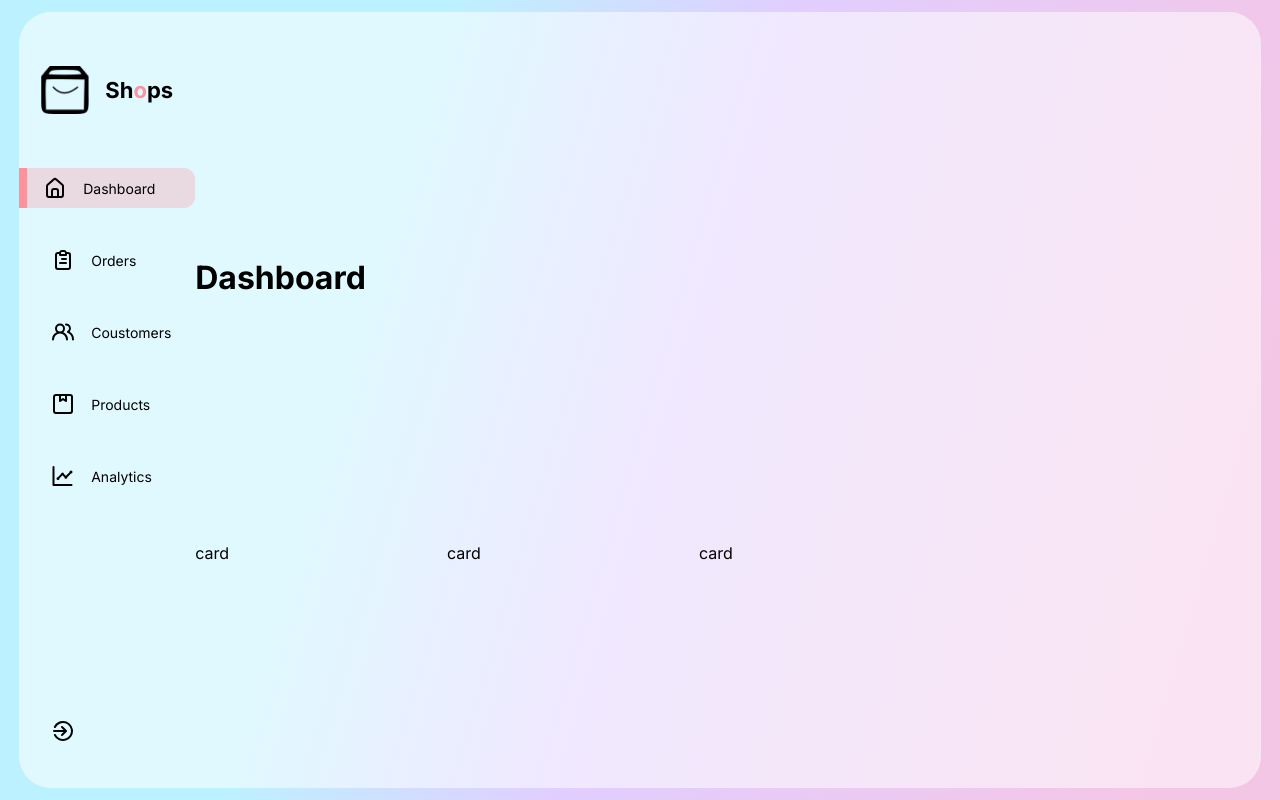
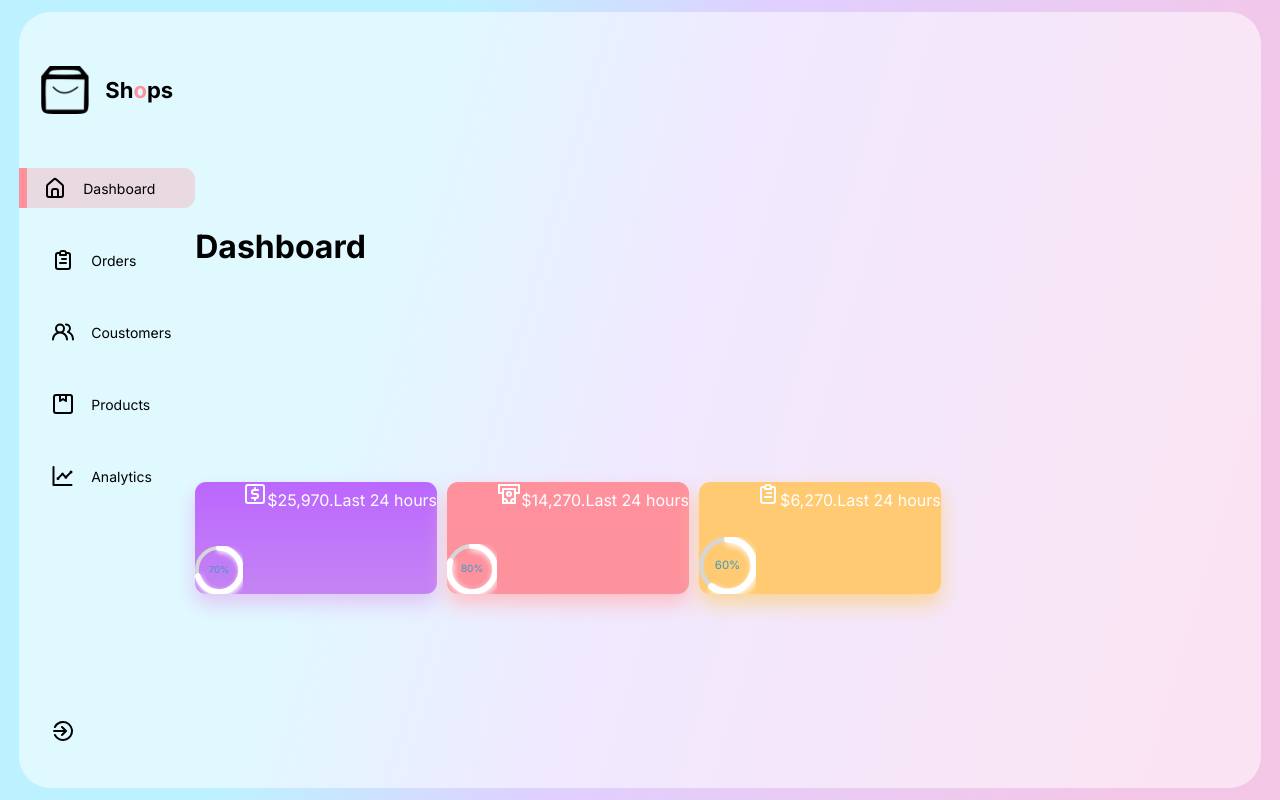
Before and after one commit to Indula-Perera/React-Admin-Dashboard, a React (Create React App) app: page / in a window 1280 px wide. Built offline with nearby package versions, Linux system fonts and the light colour scheme.

Commit message:
setup Progressbar

```diff
--- a/src/Data/Data.js
+++ b/src/Data/Data.js
@@ -47,7 +47,7 @@ export const CardData =[
         color:{backGround:"linear-gradient(180deg,#bb67ff 0%, #c484f3 100%)",
         boxShadow: "0px 10px 20px 0px #e0c6f5",
     },
-    barValue:70,
+    barValue:70 ,
     value:"25,970.",
     png:UilUsdSquare,
     series:[
--- a/src/components/Card/Card.css
+++ b/src/components/Card/Card.css
@@ -0,0 +1,28 @@
+.CompactCard{
+    display: flex;
+    flex: 1;
+    height: 7rem!important;
+    border-radius: 0.7rem;
+    color: white;
+    position: relative;
+    cursor: pointer;
+}
+
+.CompactCard:hover{
+    box-shadow: none;
+}
+
+
+.radialBar{
+    flex: 1;
+    display: flex;
+    flex-direction: column;
+    justify-content: flex-end;
+    gap: 1rem;
+}
+
+.CircularProgressbar-path{
+    stroke: white!important;
+    stroke-width: 12px !important;
+    filter: drop-shadow(2px 4px 6px white);
+}
--- a/src/components/Card/Card.jsx
+++ b/src/components/Card/Card.jsx
@@ -1,9 +1,47 @@
 import React from 'react'
+import {useState} from 'react'
+import { AnimateSharedLayout } from 'framer-motion'
+import { CircularProgressbar } from 'react-circular-progressbar';
+import 'react-circular-progressbar/dist/styles.css';
+import './Card.css'
 
 export default function Card(props) {
+
+  const [expended, setExpanded] = useState(false)
+
   return (
-    <div className='Card'>
-      card
+   <AnimateSharedLayout>
+    {
+      expended?(
+          'Expanded'
+      ):
+      <CompactCard  param ={props} />
+    }
+   </AnimateSharedLayout>
+  )
+}
+
+// CompactCard
+
+function CompactCard ({param}){
+  const Png = param.png;
+  return(
+    <div className="CompactCard"
+    style={{
+      background : param.color.backGround,
+      boxShadow: param.color.boxShadow
+    }}>
+      <div className="radialBar">
+        <CircularProgressbar
+        value={param.barValue}
+        text={`${param.barValue}%`}
+        />
+      </div>
+      <div className="detail">
+        <Png/>
+        <span>${param.value}</span>
+        <span>Last 24 hours</span>
+      </div>
     </div>
   )
 }
```
